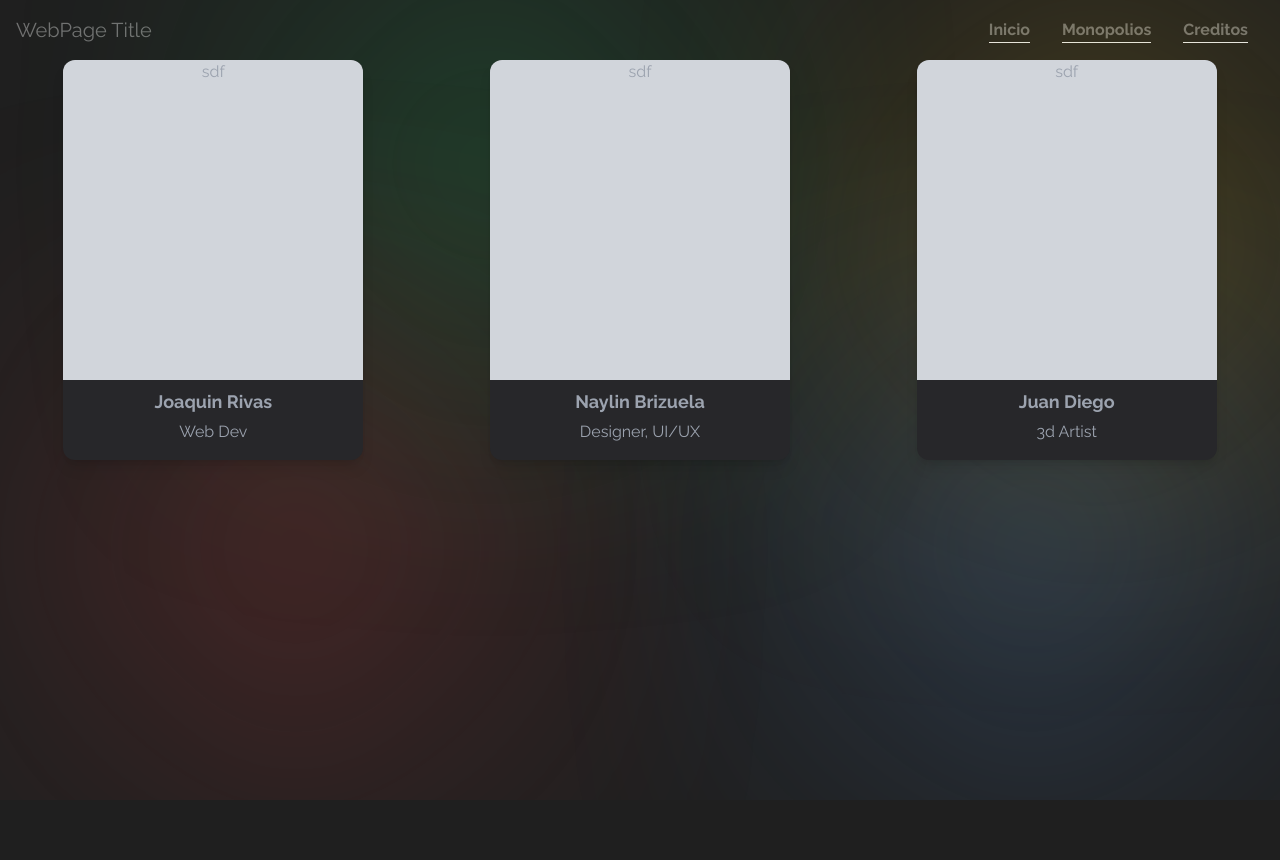
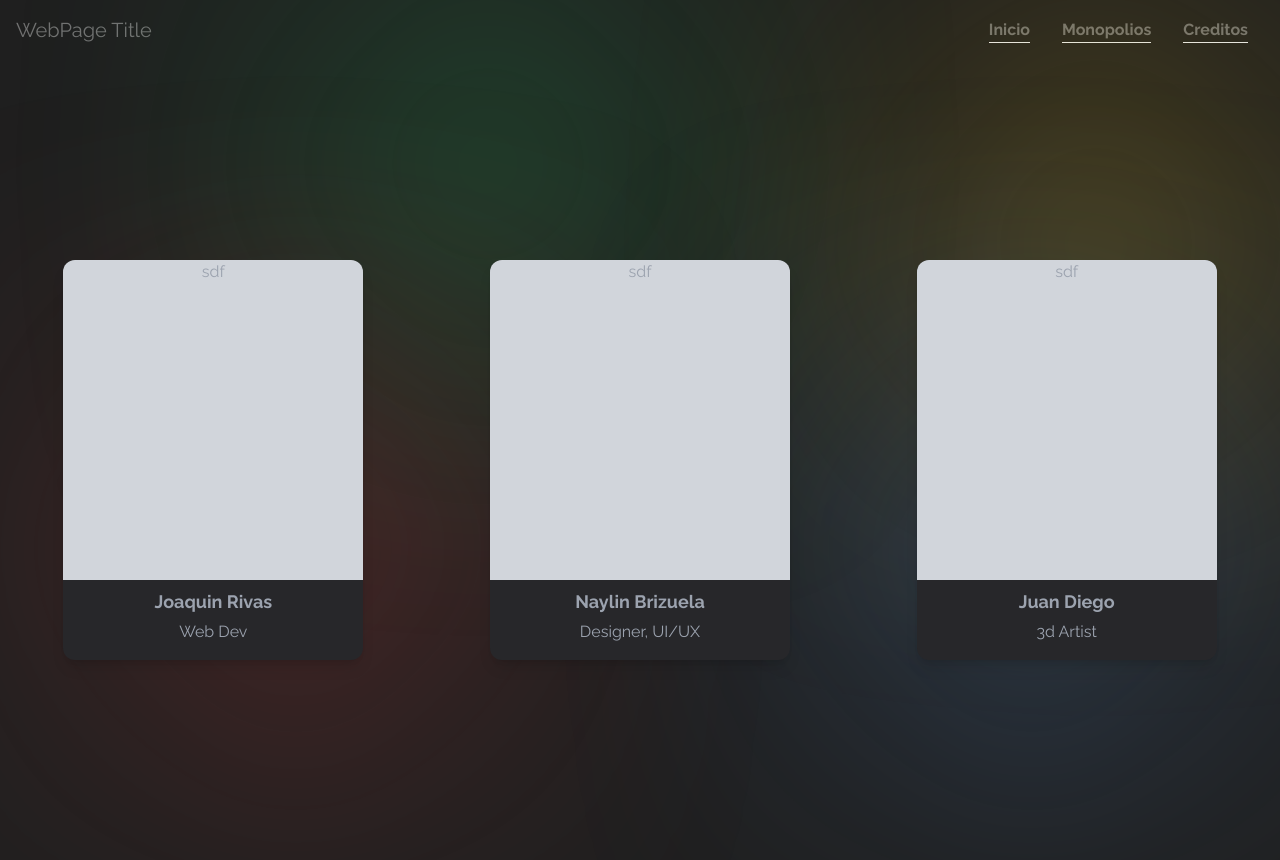
Before and after one commit to rivasjoaquin02/threejs_react_typescript, a React (Vite) app: page /credits in a window 1280 px wide. Before the commit the page ends 800 px from the top, so only its background shows below. Built offline with nearby package versions, Linux system fonts and the light colour scheme.

Commit message:
quite el relativo del main, y puse h-full y v-full

```diff
--- a/src/App.tsx
+++ b/src/App.tsx
@@ -15,7 +15,7 @@ const App = () => {
             <div className="h-screen w-screen font-body">
                 <NavBar />
                 {/* TODO: que utilidad tiene el relative  */}
-                <main className="relative">
+                <main className="h-full w-full">
                     <Routes>
                         <Route path="/" element={<Home />} />
                         <Route
```
